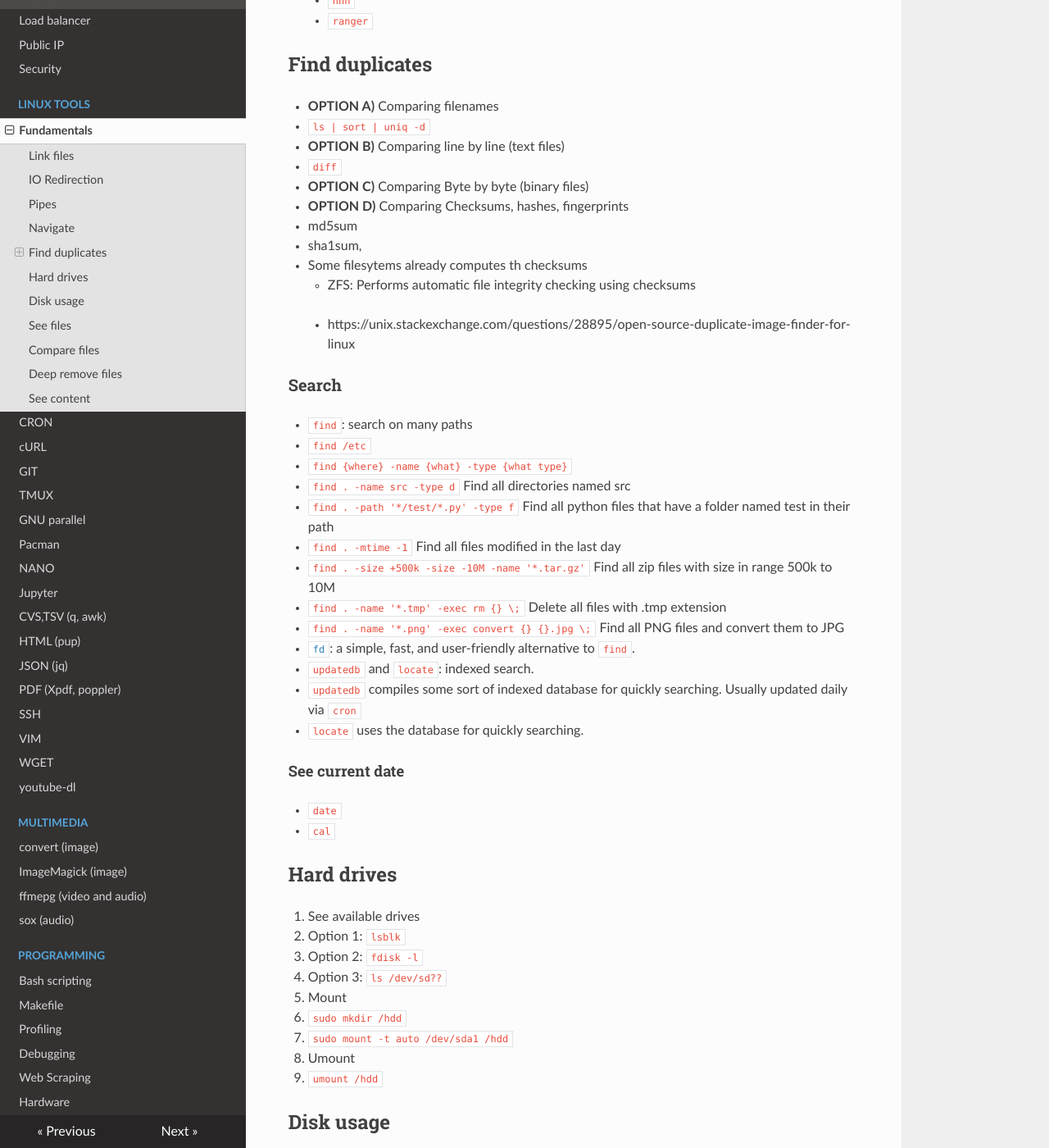
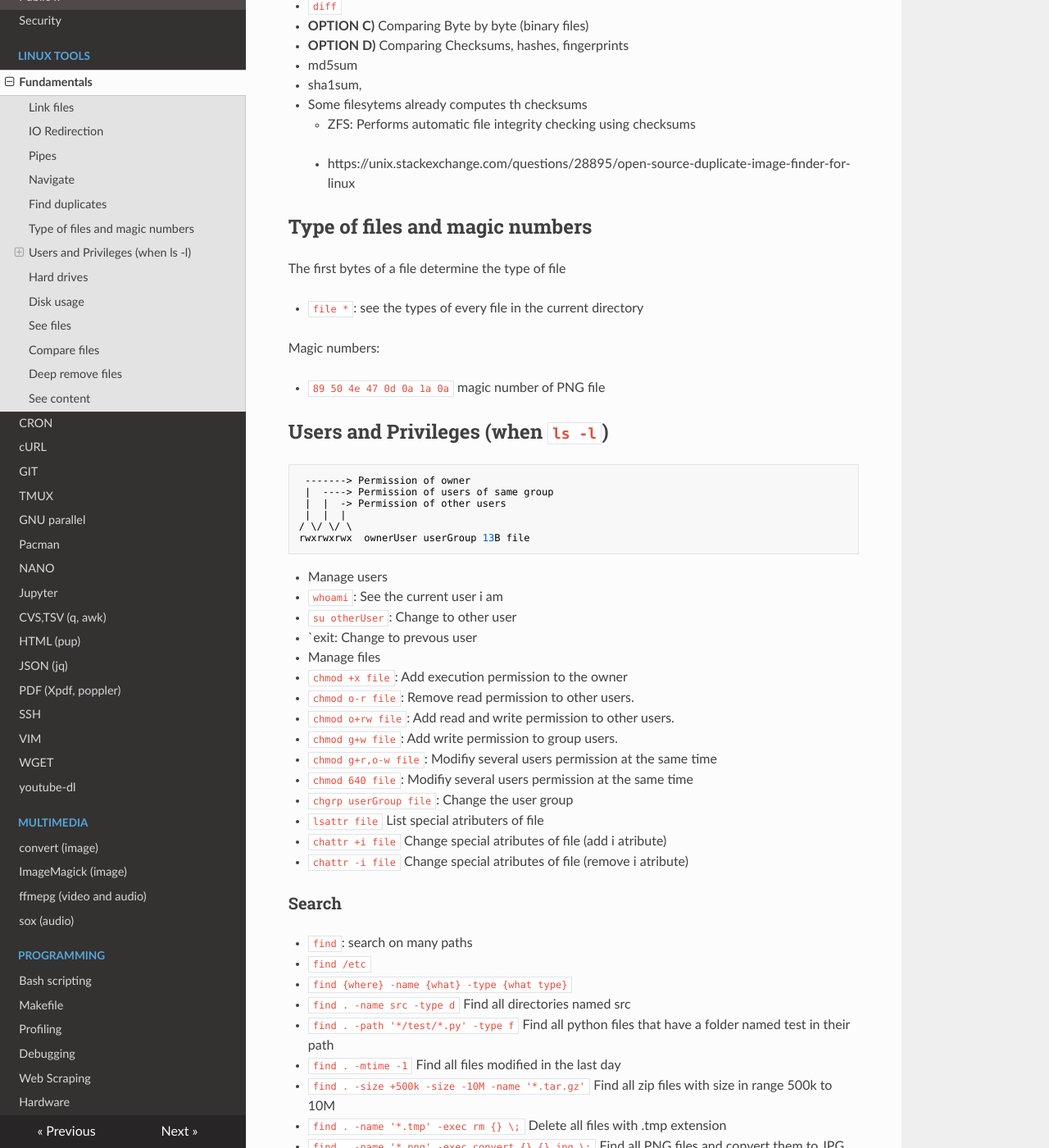
Before and after one commit to javiabellan/biblia, an MkDocs documentation site: the page built from docs/tools/basics.md, in a window 1280 px wide and 1400 px high, scrolled down 1855 px. Shown: the whole window at 82% size. Built offline with MkDocs 1.6.1, drawn with Linux system fonts in a browser that asks for light colours; nearby versions of some CDN libraries; some of the changed text lies outside the part shown.

Commit message:
mas cosillas

````diff
--- a/docs/tools/basics.md
+++ b/docs/tools/basics.md
@@ -123,6 +109,46 @@ rm $(ls)       # same of above
 > - https://unix.stackexchange.com/questions/28895/open-source-duplicate-image-finder-for-linux
 
 
+
+## Type of files and magic numbers
+
+The first bytes of a file determine the type of file
+
+- `file *`: see the types of every file in the current directory
+
+Magic numbers:
+
+- `89 50 4e 47 0d 0a 1a 0a` magic number of PNG file
+
+
+
+## Users and Privileges (when `ls -l`)
+
+```
+ -------> Permission of owner
+ |  ----> Permission of users of same group
+ |  |  -> Permission of other users
+ |  |  |
+/ \/ \/ \
+rwxrwxrwx  ownerUser userGroup 13B file
+```
+
+- Manage users
+  - `whoami`: See the current user i am
+  - `su otherUser`: Change to other user
+  - `exit: Change to prevous user
+- Manage files
+  - `chmod +x file`: Add execution permission to the owner
+  - `chmod o-r file`: Remove read permission to other users.
+  - `chmod o+rw file`: Add read and write permission to other users.
+  - `chmod g+w file`: Add write permission to group users.
+  - `chmod g+r,o-w file`: Modifiy several users permission at the same time
+  - `chmod 640 file`:  Modifiy several users permission at the same time
+  - `chgrp userGroup file`: Change the user group
+  - `lsattr file` List special atributers of file
+  - `chattr +i file` Change special atributes of file (add i atribute)
+  - `chattr -i file` Change special atributes of file (remove i atribute)
+
 ### Search
 
 - `find`: search on many paths
@@ -221,6 +248,7 @@ deep_rm () {
   - `wc -w`: count only words
   - `wc -c`: count only chars
 - **`column`**: Display in **column**s
+  - `| column -t`: Pretty print TSV file
   - `column iris.csv -t -s ,`
   - `column file.csv -s "," -t | less -#2 -N -S`: CSV viewer
 - **`cut`**: Selecting fields (columns) (default is to delimit by tab).
````
Also changed, not shown: other parts of docs/tools/basics.md (+1 -14 lines), docs/cryptography.md (+20 -0 lines), docs/os/processes.md (added, +20 -0 lines), docs/tools/ssh.md (+6 -0 lines).
